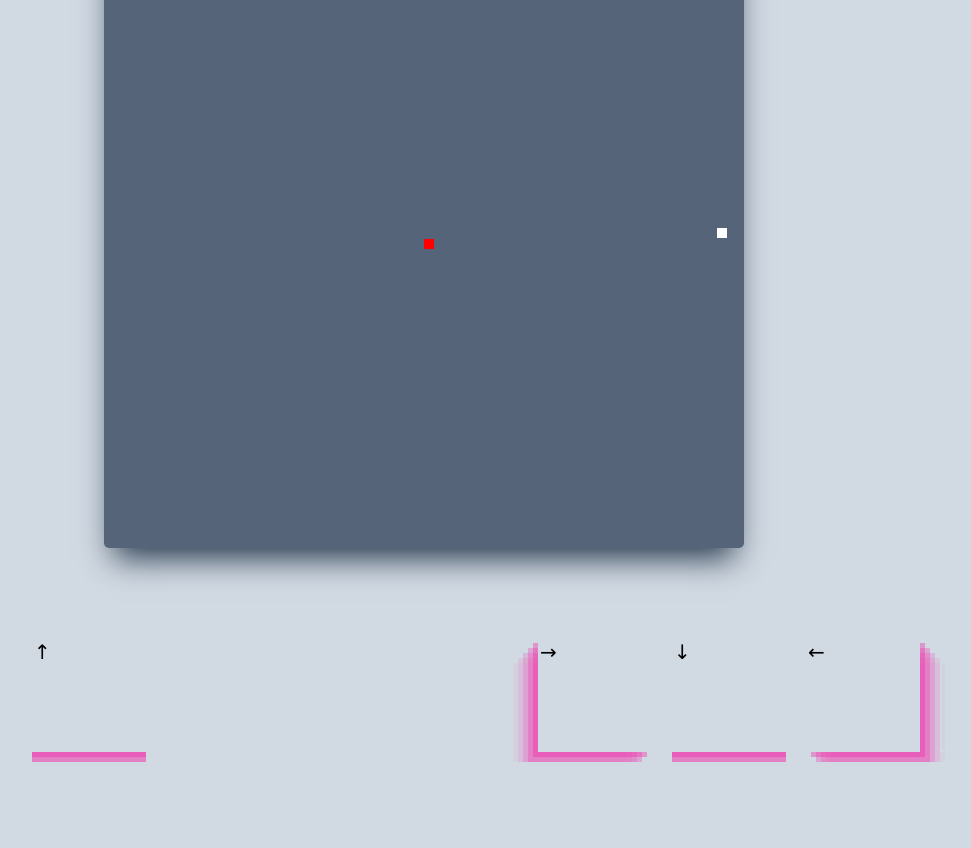
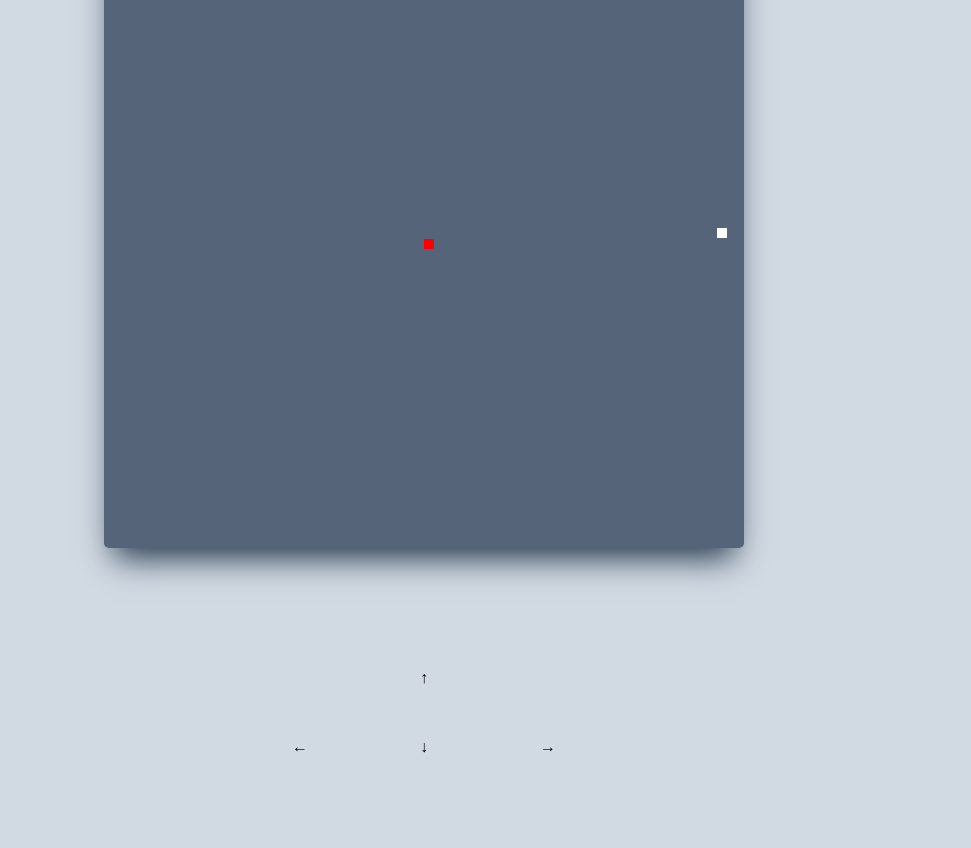
Before and after one commit to Aplha101/Snake-game, a plain HTML site: page index.html in a window 1280 px wide. Shown: the part 332-1180 px from the top of the page, without its empty margins (216-1187 px from the left). Before the commit the page ends 1094 px from the top, so only its background shows below. Drawn offline with Linux system fonts and the light colour scheme; a web font is replaced by a local one.

Commit message:
fixed buttons

```diff
--- a/index.html
+++ b/index.html
@@ -20,12 +20,12 @@
         <canvas id="area"></canvas>
     </div>
     <div class="buttons">
-    <div class="blank"></div>
+        <div class="up">↑</div>
+        <div class="buttons-bottom">
             <div class="left">←</div>
             <div class="down">↓</div>
             <div class="right">→</div>
-    <div class="blank"></div>
-    <div class="up">↑</div>
+        </div>
     </div>
 </body>
 <script src="main.js"></script>
--- a/style.css
+++ b/style.css
@@ -36,51 +36,24 @@ body{
 /* Pretty Stuff? */
 
 .buttons{
-
-  display: flex;
-
-  flex-direction: row-reverse;
-  justify-content: center;
-  align-items: center;
-  align-content: center;
-}
-.left , .right , .up , .down , .blank{
-  margin: 10px;
-  font-size:20px;
-  font-family: 'Shizuru', cursive;
-  justify-content: center;
-  align-items: center;
-  height:110px;
-  width:110px;
-  border:2px solid #d1d9e2;
-}
-.right{
-  box-shadow: rgba(240, 46, 170, 0.4) -5px 5px, rgba(240, 46, 170, 0.3) -10px 10px, rgba(240, 46, 170, 0.2) -15px 15px, rgba(240, 46, 170, 0.1) -20px 20px, rgba(240, 46, 170, 0.05) -25px 25px;
+    min-width: 378px;
 }
 .up{
-  display:block;
-  margin:auto;
-  box-shadow: rgba(240, 46, 170, 0.4) 0px 5px, rgba(240, 46, 170, 0.3) 0px 10px, rgba(240, 46, 170, 0.2) 0px 15px, rgba(240, 46, 170, 0.1) 0px 20px, rgba(240, 46, 170, 0.05) 0px 25px;
+
+    display: block;
+    margin: auto;
+    width: 100px;
+    height: 100px;
+    text-align: center;
+    line-height: 100px;
 }
-.left{
-  box-shadow: rgba(240, 46, 170, 0.4) 5px 5px, rgba(240, 46, 170, 0.3) 10px 10px, rgba(240, 46, 170, 0.2) 15px 15px, rgba(240, 46, 170, 0.1) 20px 20px, rgba(240, 46, 170, 0.05) 25px 25px;
+.buttons-bottom{
+    text-align: center;
+
 }
-.down{
-  box-shadow: rgba(240, 46, 170, 0.4) 0px 5px, rgba(240, 46, 170, 0.3) 0px 10px, rgba(240, 46, 170, 0.2) 0px 15px, rgba(240, 46, 170, 0.1) 0px 20px, rgba(240, 46, 170, 0.05) 0px 25px;
+.left, .down, .right{
+    padding:10px;
+    display: inline-block;
+    width: 100px;
+    height: 100px;
 }
-.right , .down , .left{
-  display:inline-block;
-}
-
-/*.container {
-  display: flex;
-  flex-wrap: wrap-reverse;
-  flex-direction: row-reverse;
-  justify-content: center;
-  align-items: center;
-  align-content: center
-}
-.item {
-  flex: 0 0 auto;
-  margin: 10px;
-}*/
```
Lines whose indentation alone changed are shown as unchanged.
